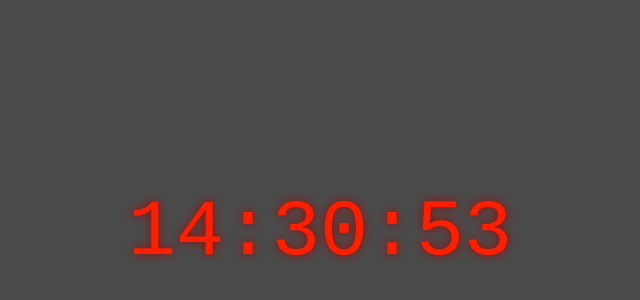
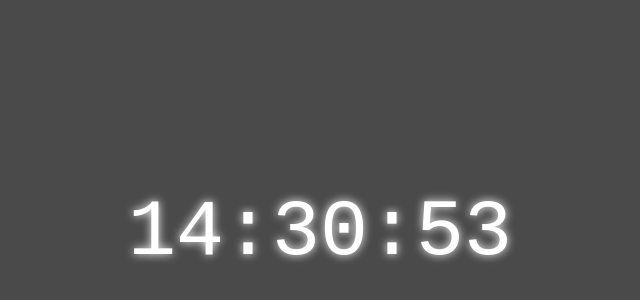
Before and after one commit to PurnaKunche-13/PurnaKunche-13.github.io, a plain HTML site: page DigiClock/index.html in a window 1280 px wide. Shown: the part 168-468 px from the top of the page, without its empty margins (320-960 px from the left). Drawn offline with Linux system fonts and the light colour scheme.

Commit message:
update file

```diff
--- a/DigiClock/index.html
+++ b/DigiClock/index.html
@@ -7,6 +7,7 @@
       body {
         background-color: #4b4a4a;
         color: rgb(255, 30, 0);
+        color: rgb(255, 255, 255);
         font-family: "Courier New", Courier, monospace;
         display: flex;
         justify-content: center;
@@ -18,6 +19,7 @@
       .clock {
         font-size: 80px;
         text-shadow: 0 0 10px rgb(160, 8, 2);
+        text-shadow: 0 0 10px rgb(255, 255, 255);
       }
     </style>
   </head>
```
